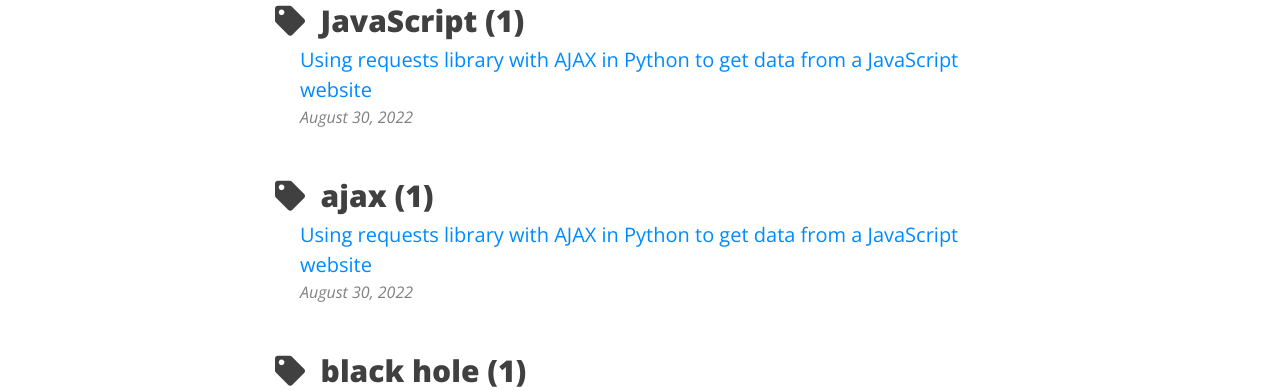
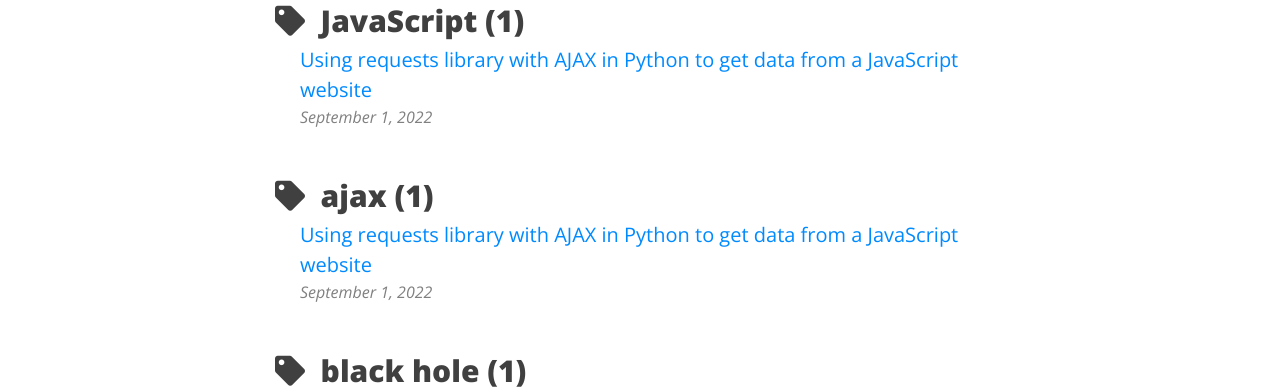
Before and after one commit to drrobotk/drrobotk.github.io, a Jekyll site: the page built from tags.html, in a window 1280 px wide and 1400 px high, scrolled down 412 px. Shown: the part 154-545 px from the top of the window. Built offline with Jekyll 4.4.1, drawn with Linux system fonts in a browser that asks for light colours; nearby versions of some CDN libraries; comment, search, counter and statistics services are not loaded; some of the changed text lies outside the part shown.

Commit message:
Update blog.

```diff
--- a/_posts/2022-08-30-AJAX-with-python.md
+++ b/_posts/2022-08-30-AJAX-with-python.md
@@ -6,7 +6,7 @@ subtitle: Replaying AJAX routines instead of using Selenium
 thumbnail-img: /assets/img/ajax.png
 #share-img: /assets/img/path.jpg
 tags: [JavaScript, python, ajax, requests]
-date: 2022-08-30
+date: 2022-09-01
 last-updated: 2022-09-01
 ---
 In the past, we used libraries such as urllib or requests to read or download data from webpages, but things started falling apart with dynamic websites.
```
